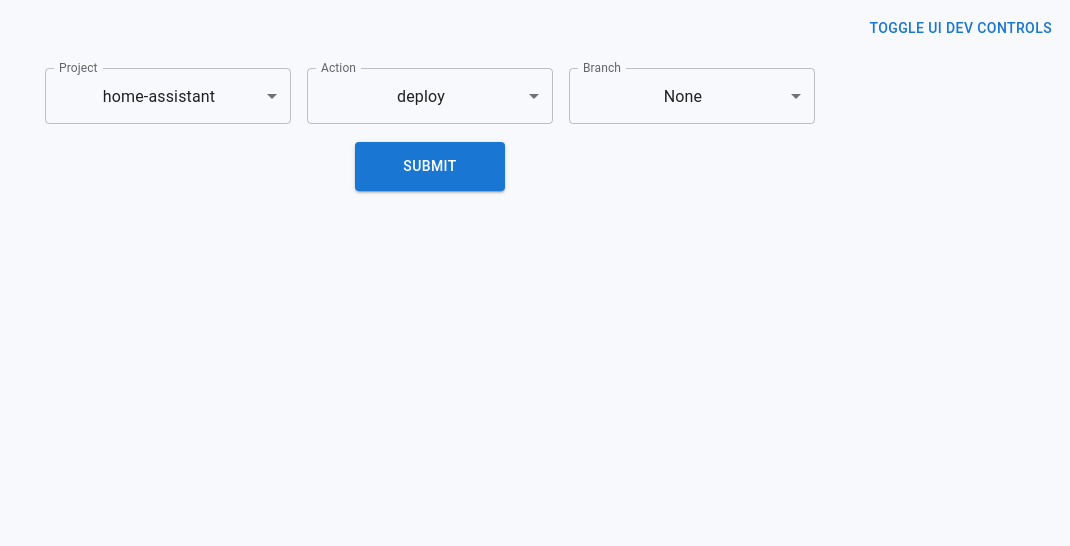
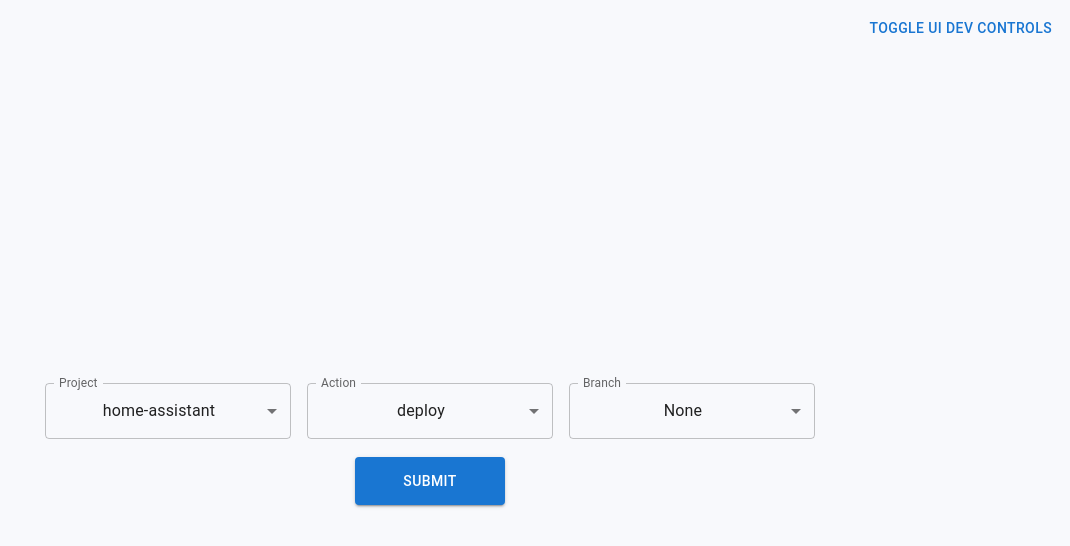
Before and after one commit to jaredwines/deployment-hub-ui, a React (Create React App) app: page / in a window 1280 px wide. Shown: the top 546 px of the page, without its empty margins (210-1280 px from the left). Built offline with nearby package versions, Linux system fonts and the light colour scheme.

Commit message:
fix page styling

```diff
--- a/src/App.scss
+++ b/src/App.scss
@@ -2,10 +2,13 @@
 
 .page, html, body, #root {
   min-height: 100%;
+  flex: 1;
+  display: flex;
 }
 
 html {
   background-color: $page-background;
+  display: flex;
 }
 
 body {
```
